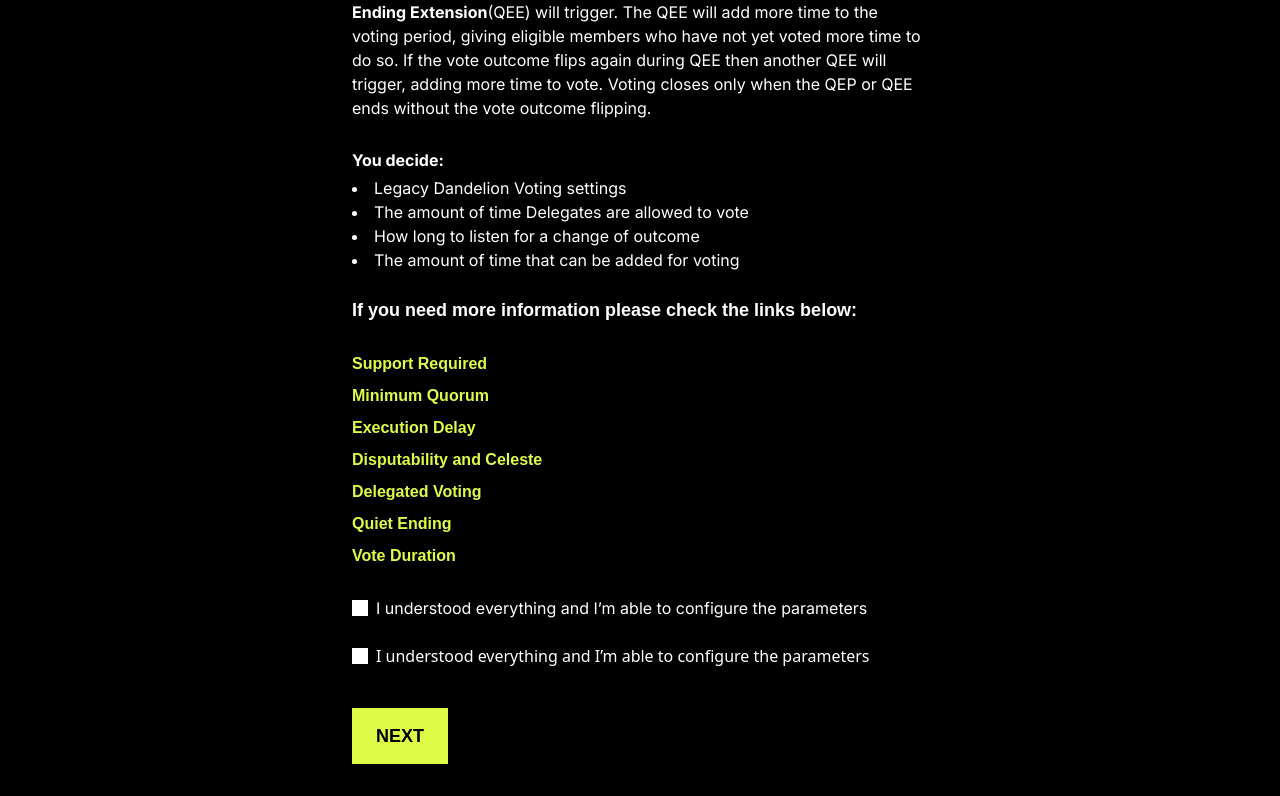
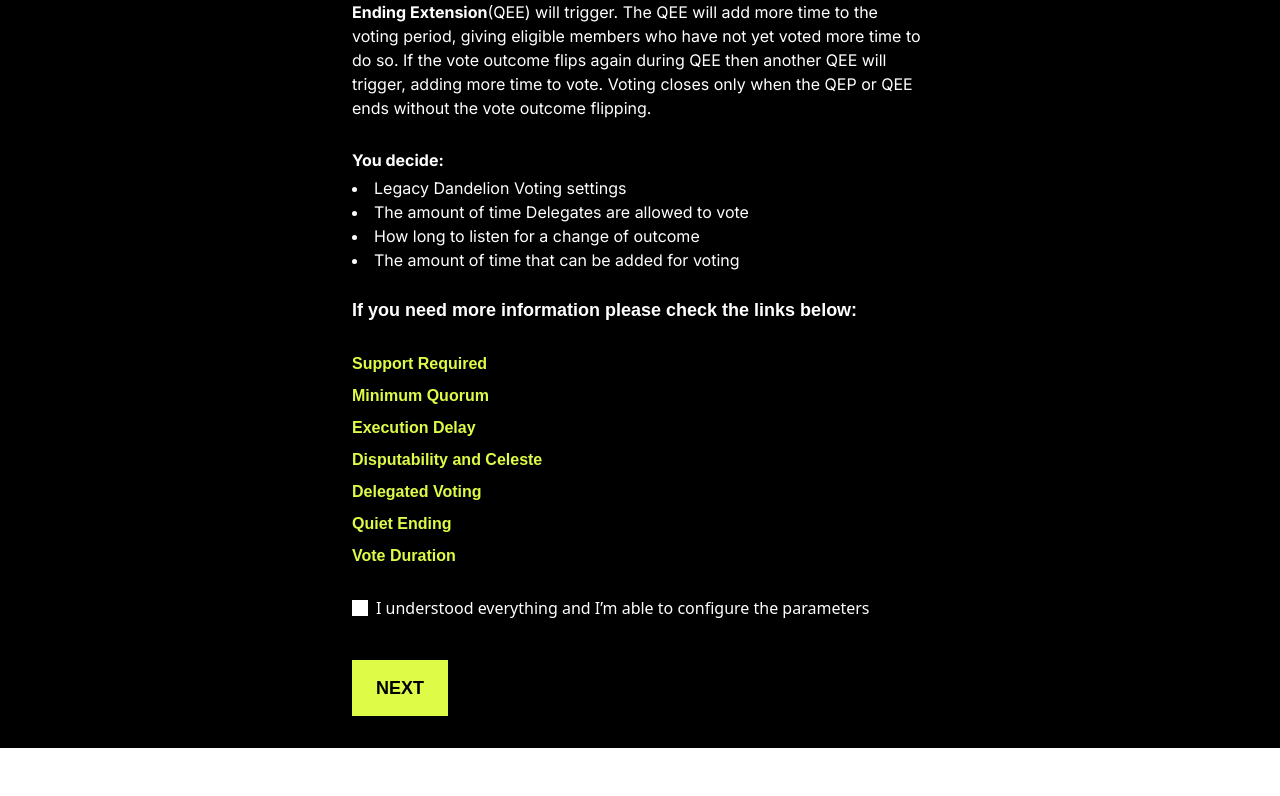
Before and after one commit to CommonsBuild/commons-config-frontend, a Next.js app: page /learn/3 in a window 1280 px wide. Shown: the part 1412-2208 px from the top of the page. After the commit the page ends 2160 px from the top, so only its background shows below. Built offline with nearby package versions, Linux system fonts and the light colour scheme; a web font is replaced by a local one.

Commit message:
feat: learn template

```diff
--- a/src/pages/learn/1.tsx
+++ b/src/pages/learn/1.tsx
@@ -1,9 +1,9 @@
+import type { ReactElement } from 'react';
 import Learn from '@/templates/Learn';
-import Checkbox from '@/components/Chekbox';
 
 function LearnOne() {
   return (
-    <Learn title="Learn 1 | Commons Dashboard" nextHref="/learn/2">
+    <>
       <h3 className="text-bj font-bold text-3xl">Token Freeze & Token Thaw</h3>
       <div className="font-inter">
         <br />
@@ -69,12 +69,17 @@ function LearnOne() {
         >
           Token Thaw and Token Freeze
         </a>
-        <div className="mt-6">
-          <Checkbox text="I understood everything and I’m able to configure the parameters" />
-        </div>
       </div>
-    </Learn>
+    </>
   );
 }
 
+LearnOne.getLayout = function getLayout(page: ReactElement) {
+  return (
+    <Learn title="Learn 1 | Commons Dashboard" nextHref="/learn/2">
+      {page}
+    </Learn>
+  );
+};
+
 export default LearnOne;
--- a/src/pages/learn/2.tsx
+++ b/src/pages/learn/2.tsx
@@ -1,9 +1,9 @@
+import type { ReactElement } from 'react';
 import Learn from '@/templates/Learn';
-import Checkbox from '@/components/Chekbox';
 
 function LearnTwo() {
   return (
-    <Learn title="Learn 2 | Commons Dashboard" nextHref="/learn/3">
+    <>
       <h3 className="text-bj font-bold text-3xl">
         The Augmented Bonding Curve (ABC)
       </h3>
@@ -79,12 +79,17 @@ function LearnTwo() {
         >
           Opening Price & Reserve Ratio
         </a>
-        <div className="mt-6">
-          <Checkbox text="I understood everything and I’m able to configure the parameters" />
-        </div>
       </div>
-    </Learn>
+    </>
   );
 }
 
+LearnTwo.getLayout = function getLayout(page: ReactElement) {
+  return (
+    <Learn title="Learn 2 | Commons Dashboard" nextHref="/learn/3">
+      {page}
+    </Learn>
+  );
+};
+
 export default LearnTwo;
--- a/src/pages/learn/3.tsx
+++ b/src/pages/learn/3.tsx
@@ -1,9 +1,9 @@
+import type { ReactElement } from 'react';
 import Learn from '@/templates/Learn';
-import Checkbox from '@/components/Chekbox';
 
 function LearnThree() {
   return (
-    <Learn title="Learn 3 | Commons Dashboard" nextHref="/learn/4">
+    <>
       <h3 className="text-bj font-bold text-3xl">Tao Voting</h3>
       <div className="font-inter">
         <br />
@@ -141,12 +141,17 @@ function LearnThree() {
         >
           Vote Duration
         </a>
-        <div className="mt-6">
-          <Checkbox text="I understood everything and I’m able to configure the parameters" />
-        </div>
       </div>
-    </Learn>
+    </>
   );
 }
 
+LearnThree.getLayout = function getLayout(page: ReactElement) {
+  return (
+    <Learn title="Learn 3 | Commons Dashboard" nextHref="/learn/4">
+      {page}
+    </Learn>
+  );
+};
+
 export default LearnThree;
--- a/src/pages/learn/4.tsx
+++ b/src/pages/learn/4.tsx
@@ -1,9 +1,9 @@
+import type { ReactElement } from 'react';
 import Learn from '@/templates/Learn';
-import Checkbox from '@/components/Chekbox';
 
 function LearnFour() {
   return (
-    <Learn title="Learn 4 | Commons Dashboard" nextHref="/learn/done">
+    <>
       <h3 className="text-bj font-bold text-3xl">Conviction Voting</h3>
       <div className="font-inter">
         <br />
@@ -79,12 +79,17 @@ function LearnFour() {
         >
           Disputing and Celeste
         </a>
-        <div className="mt-6">
-          <Checkbox text="I understood everything and I’m able to configure the parameters" />
-        </div>
       </div>
-    </Learn>
+    </>
   );
 }
 
+LearnFour.getLayout = function getLayout(page: ReactElement) {
+  return (
+    <Learn title="Learn 4 | Commons Dashboard" nextHref="/learn/done">
+      {page}
+    </Learn>
+  );
+};
+
 export default LearnFour;
```
